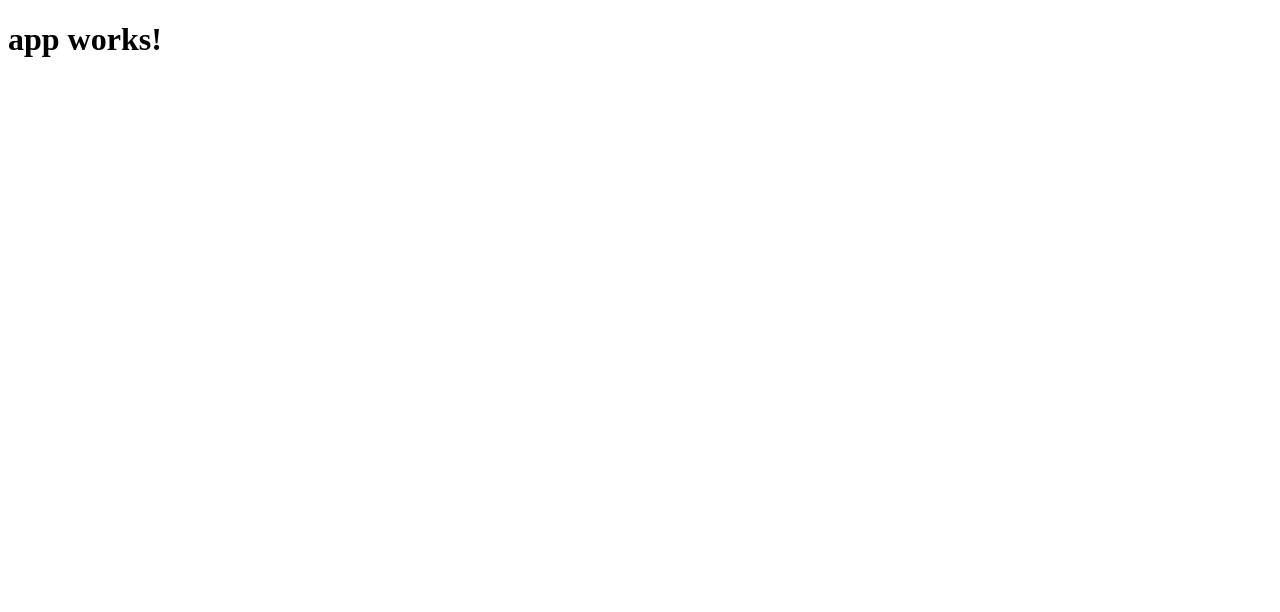
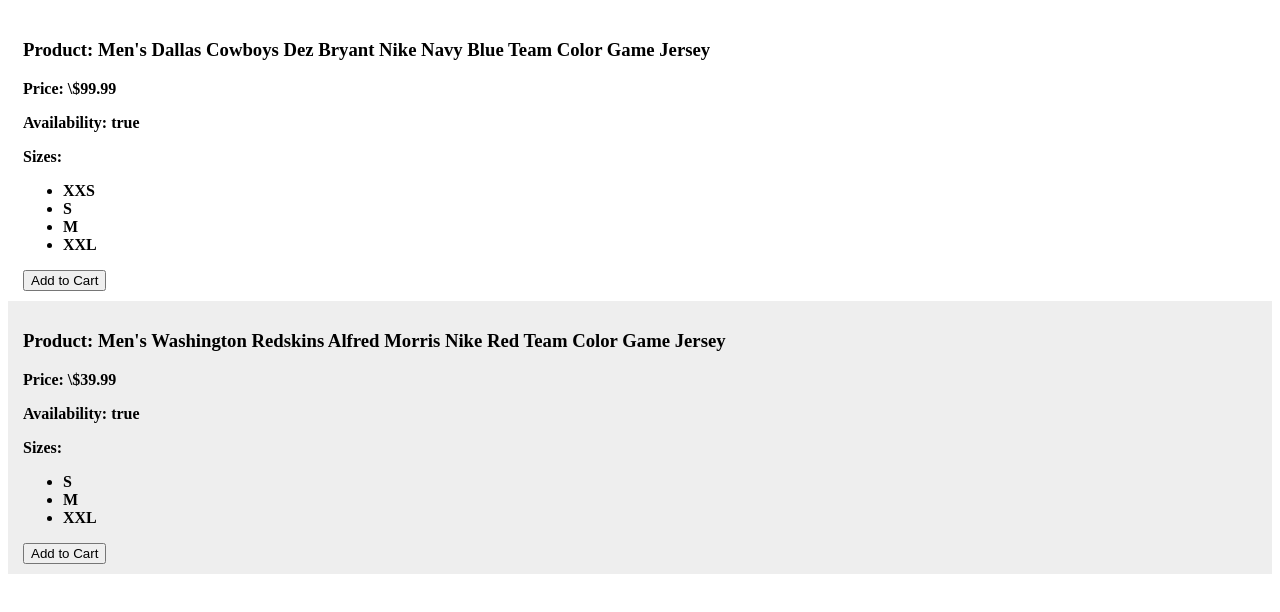
Before and after one commit to samiam151/ng2-store, an Angular app: page / in a window 1280 px wide. Shown: the top 612 px of the page. Built offline with nearby package versions, Linux system fonts and the light colour scheme.

Commit message:
Initial commit

```diff
--- a/src/app/app.component.css
+++ b/src/app/app.component.css
@@ -0,0 +1,3 @@
+* {
+    font-size: 16px !important;
+}
--- a/src/app/app.component.html
+++ b/src/app/app.component.html
@@ -1,3 +1,3 @@
 <h1>
-  {{title}}
+  <products></products>
 </h1>
--- a/src/app/app.component.ts
+++ b/src/app/app.component.ts
@@ -6,5 +6,5 @@
   styleUrls: ['./app.component.css']
 })
 export class AppComponent {
-  title = 'app works!';
+  title = 'Hello world!';
 }
--- a/src/app/app.module.ts
+++ b/src/app/app.module.ts
@@ -4,10 +4,14 @@
 import { HttpModule } from '@angular/http';
 
 import { AppComponent } from './app.component';
+import { ProductsComponent } from './products/products.component';
+import { ProductThumbnailCompnonent } from './products/products-thumbnail.component';
 
 @NgModule({
   declarations: [
-    AppComponent
+    AppComponent,
+    ProductsComponent,
+    ProductThumbnailCompnonent
   ],
   imports: [
     BrowserModule,
--- /dev/null
+++ b/src/app/products/product.ts
@@ -0,0 +1,17 @@
+export class Product {
+    id: number
+    name: string
+    inStock: boolean
+    price: number
+    color: string
+    sizesAvailable: string[]
+
+    constructor(id: number, name: string, stock: boolean, price: number, color: string, sizes: string[]){
+        this.id = id;
+        this.name = name;
+        this.price = price;
+        this.inStock = stock;
+        this.color = color;
+        this.sizesAvailable = sizes;
+    }
+}
--- /dev/null
+++ b/src/app/products/products-thumbnail.component.html
@@ -0,0 +1,10 @@
+<h3>Product: <span class="answer">{{product.name}}</span></h3>
+<p>Price: <span class="answer">\${{product.price}}</span></p>
+<p>Availability: <span class="answer">{{product.inStock}}</span></p>
+<p>Sizes:
+    <span class="answer"><ul>
+    <li *ngFor="let size of product.sizesAvailable">{{size}}</li>
+    </ul></span>
+</p>
+
+<button (click)="addToCart()">Add to Cart</button>
--- /dev/null
+++ b/src/app/products/products-thumbnail.component.ts
@@ -0,0 +1,14 @@
+import { Component, Input } from '@angular/core';
+
+@Component({
+    selector: 'product',
+    templateUrl: './products-thumbnail.component.html'
+})
+
+export class ProductThumbnailCompnonent {
+    @Input() product: any
+
+    addToCart() {
+        console.log("Product added!");
+    }
+}
--- /dev/null
+++ b/src/app/products/products.component.css
@@ -0,0 +1,9 @@
+.product {
+    padding: 10px 15px;
+}
+.product:nth-of-type(2n){
+    background-color: #eee;
+}
+.answer {
+    color: rebeccapurple;
+}
--- /dev/null
+++ b/src/app/products/products.component.html
@@ -0,0 +1,3 @@
+<div class="product" *ngFor="let product of products">
+  <product [product]=product></product>
+</div>
--- /dev/null
+++ b/src/app/products/products.component.ts
@@ -0,0 +1,15 @@
+import { Component, OnInit } from '@angular/core';
+
+import { Product } from './product';
+
+@Component({
+  selector: 'products',
+  templateUrl: './products.component.html',
+  styleUrls: ['./products.component.css']
+})
+export class ProductsComponent {
+  products = [
+    new Product(1, "Men's Dallas Cowboys Dez Bryant Nike Navy Blue Team Color Game Jersey", true, 99.99, "Navy", ["XXS", "S", "M", "XXL"]),
+    new Product(2, "Men's Washington Redskins Alfred Morris Nike Red Team Color Game Jersey", true, 39.99, "Navy", ["S", "M", "XXL"])
+  ]
+}
--- a/src/polyfills.ts
+++ b/src/polyfills.ts
@@ -35,4 +35,4 @@
 
 // NgClass on SVG elements
 // Needed for: IE10, IE11
-// import 'classlist.js';
+//import 'classlist.js';
```
Also changed, not shown: 1 other file (tests, documents, lock files or other folders).
